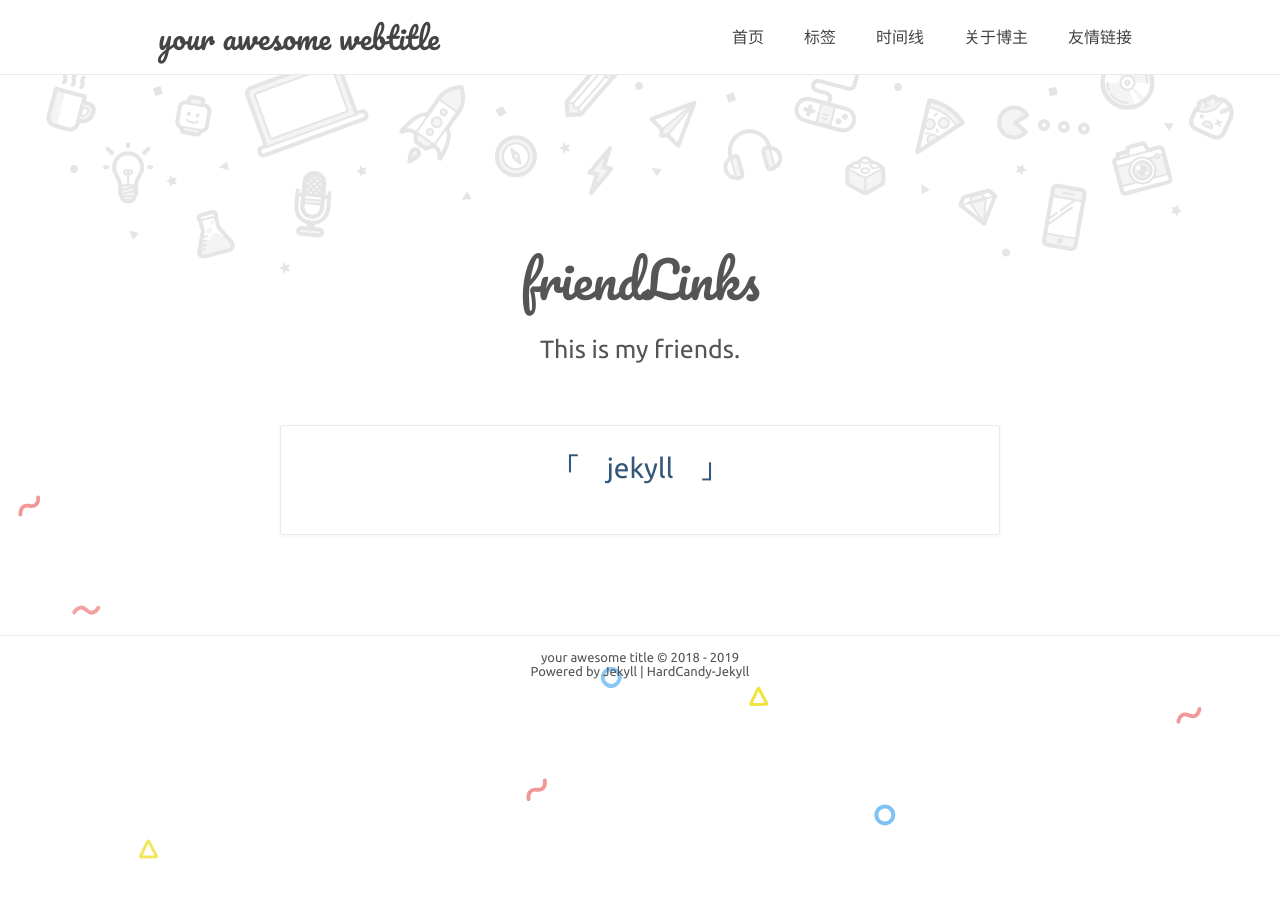
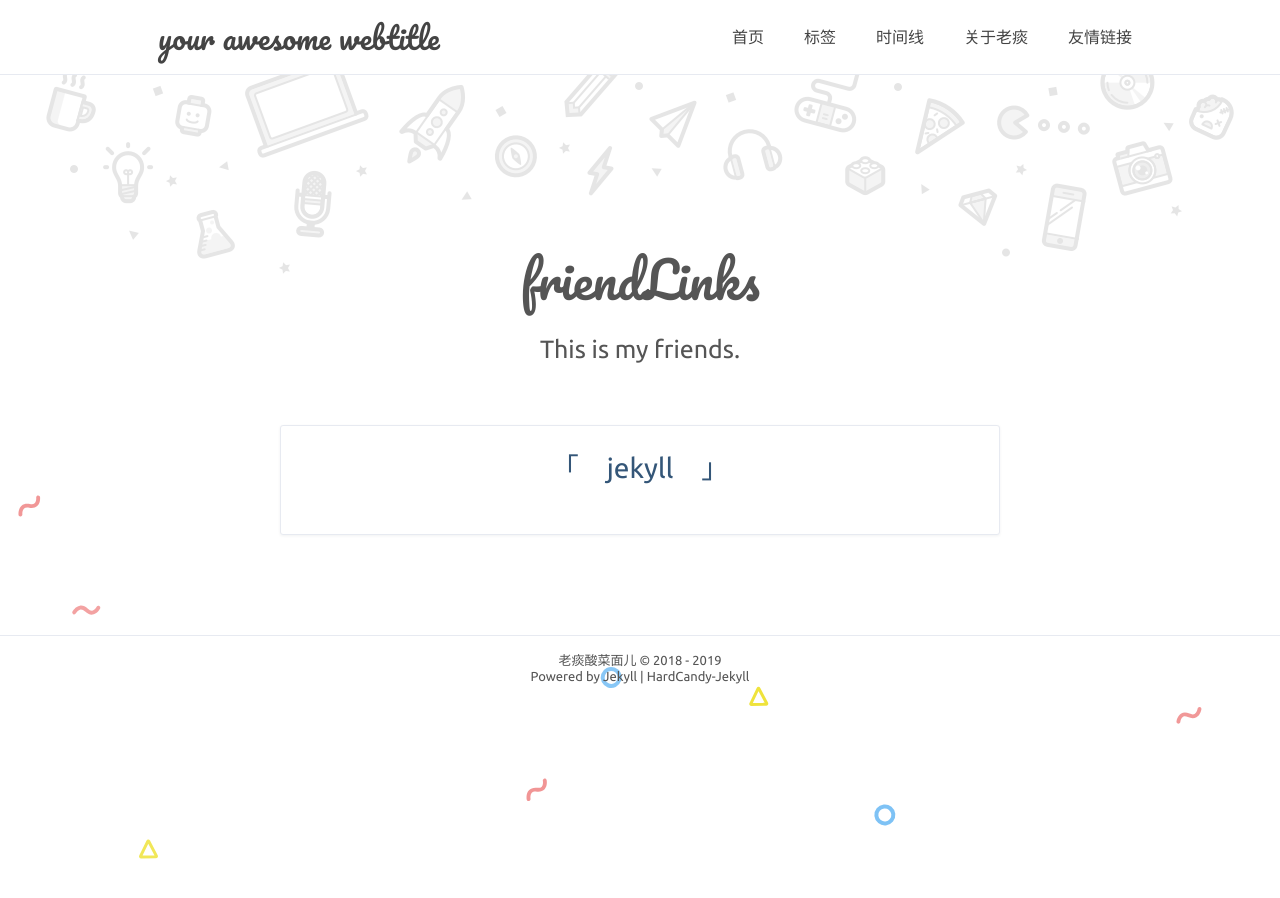
Before and after one commit to grandtanfans/grandtanfans.github.io, a Jekyll site: the page built from friendLink.html, in a window 1280 px wide. Built offline with Jekyll 4.4.1, drawn with Linux system fonts in a browser that asks for light colours; comment, search, counter and statistics services are not loaded.

Commit message:
feat: update

```diff
--- a/_config.yml
+++ b/_config.yml
@@ -1,15 +1,15 @@
 # Site settings 配置站点
-title: 'your awesome title'
-description: 'your web description'
-keywords: 'your web keywords, another keywords'
-url: 'https://abc.github.io' # your host
+title: '老痰酸菜面儿'
+description: '老痰的粉丝主页。“谢谢你。”'
+keywords: '老痰, 老痰酸菜面儿, 团建, team build'
+url: 'https://grandtanfans.github.io' # your host
 
 # nav 中文字符空格：&emsp;
 nav: # 最佳体验 六个标签 且最好每个标签不超过4中文字
   首页: '/'
   标签: '/tags.html'
   时间线: '/timeline.html'
-  关于博主: '/about.html'
+  关于老痰: '/about.html'
   友情链接: '/friendLink.html'
 
 # 博主
@@ -20,7 +20,7 @@
 bio: 'your awesome bio'
 about: true
 aboutyou: 'your introduction'
-portraits: '/assets/profile.jpeg' # your portraits image file path
+portraits: '/assets/profile.jpg' # your portraits image file path
 
 # SNS
 SNS: true
```
Also changed, not shown: assets/profile.jpeg (deleted), assets/profile.jpg (added).
